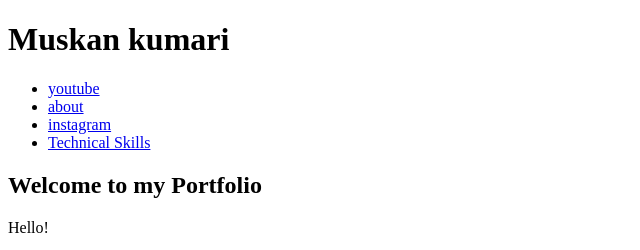
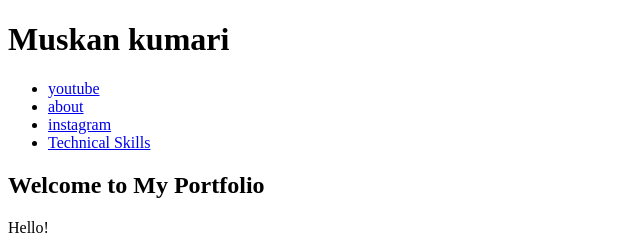
Before and after one commit to Musk322/web-dev-1, a plain HTML site: page index.html in a window 1280 px wide. Shown: the top 250 px of the page, 0-640 px from the left. Drawn offline with Linux system fonts and the light colour scheme.

Commit message:
Update index.html

```diff
--- a/index.html
+++ b/index.html
@@ -19,7 +19,7 @@
   </header>
   <main>
     <section>
-      <h2>Welcome to my Portfolio</h2>
+      <h2>Welcome to My Portfolio</h2>
       <p>Hello!</p>
       <p> I am muskan kumari from Bihar. </p>
       <p>I am a web development student. this is my personal portfolio website.</p>
```
